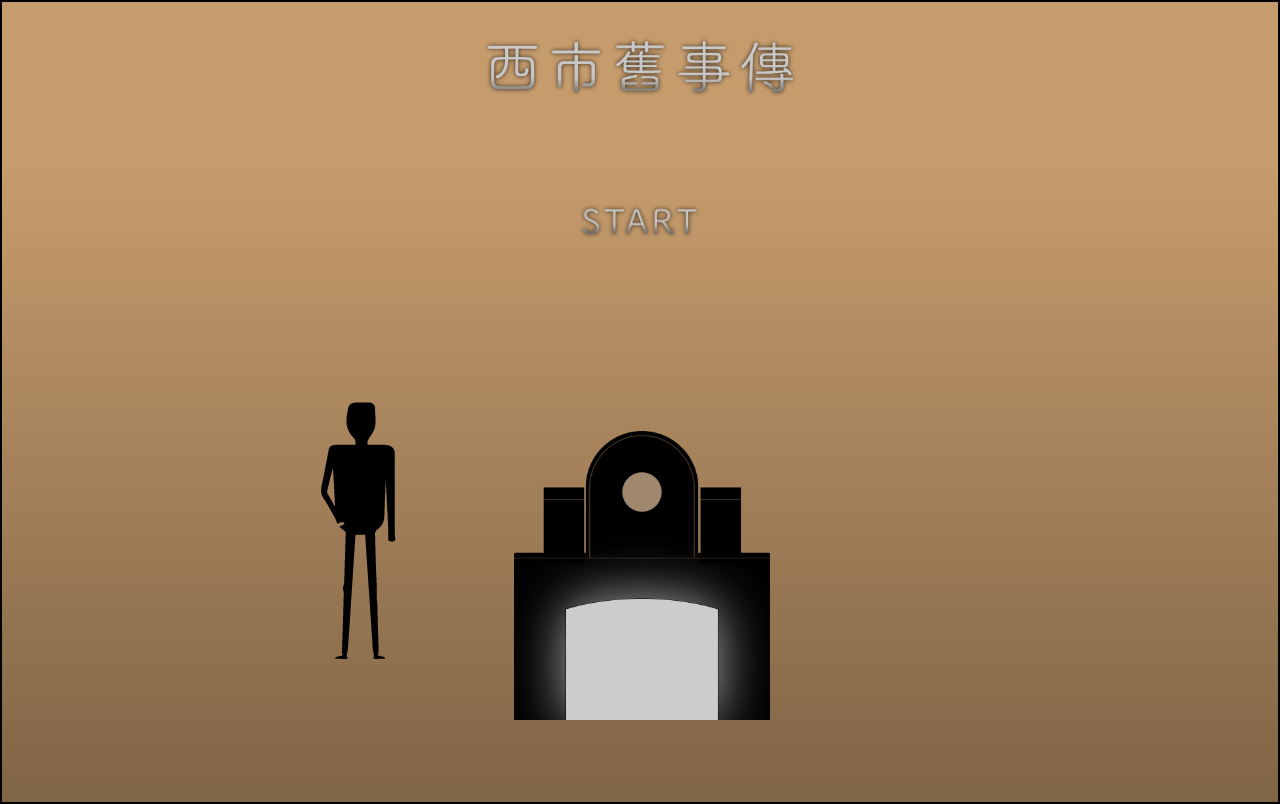
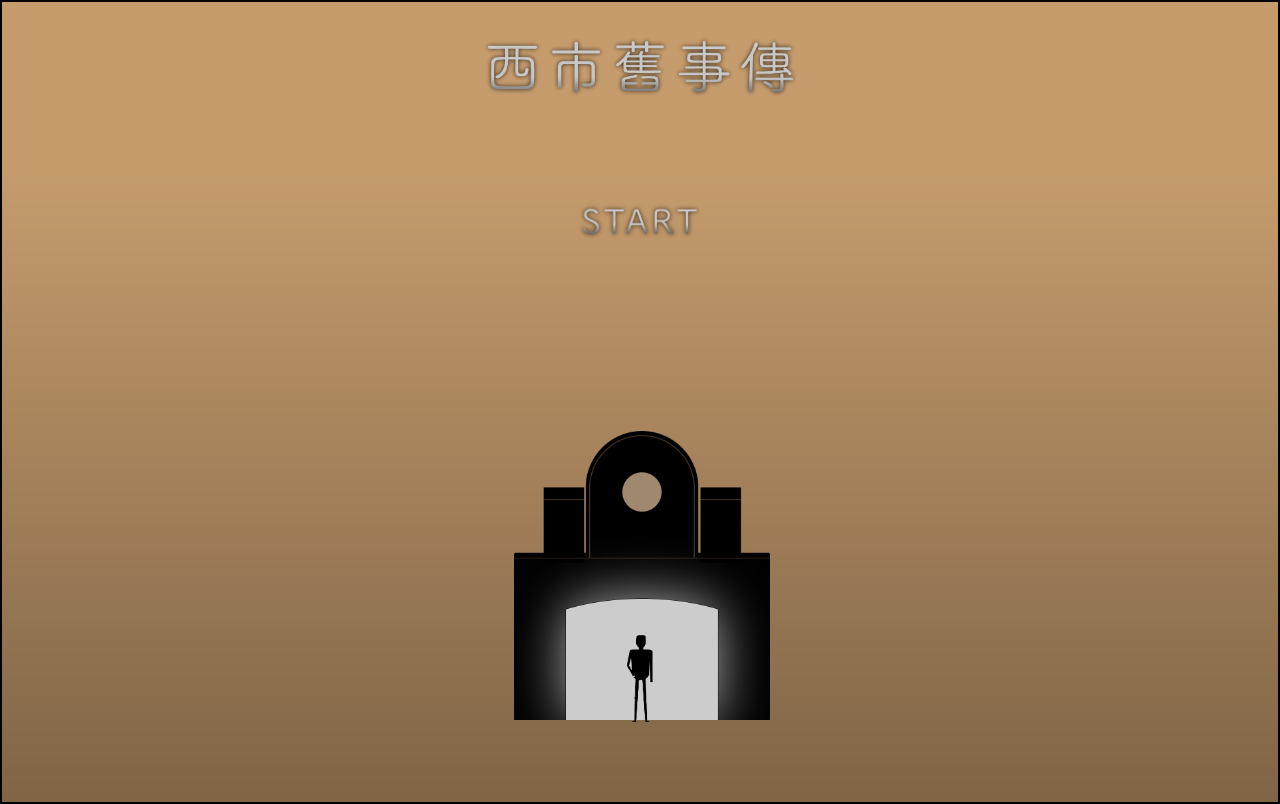
Before and after one commit to j02004080/UIID, a plain HTML site: page First Page/index.html in a window 1280 px wide. Drawn offline with nearby package versions, Linux system fonts and the light colour scheme.

Commit message:
man position

```diff
--- a/First Page/index.css
+++ b/First Page/index.css
@@ -52,3 +52,12 @@ body{
 	animation-name: enter;
 	animation-duration: 3s;
 }
+#man{
+	bottom: 10vh;
+	margin: 0 48%;
+	position: absolute;
+	z-index: 1;
+	width: 4%;
+	height: auto;
+
+}
--- a/First Page/index.js
+++ b/First Page/index.js
@@ -6,6 +6,7 @@ $(document).ready(function(){
 			bottom: "0"
 
 		}, 3000);
+		$("#man").fadeOut(3000);
 
 	})
 });
```
Also changed, not shown: First Page/index.html (+2 -0 lines).
